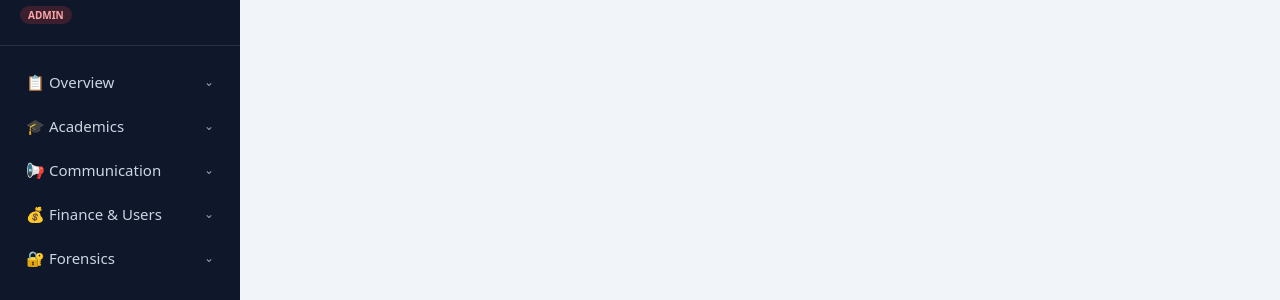
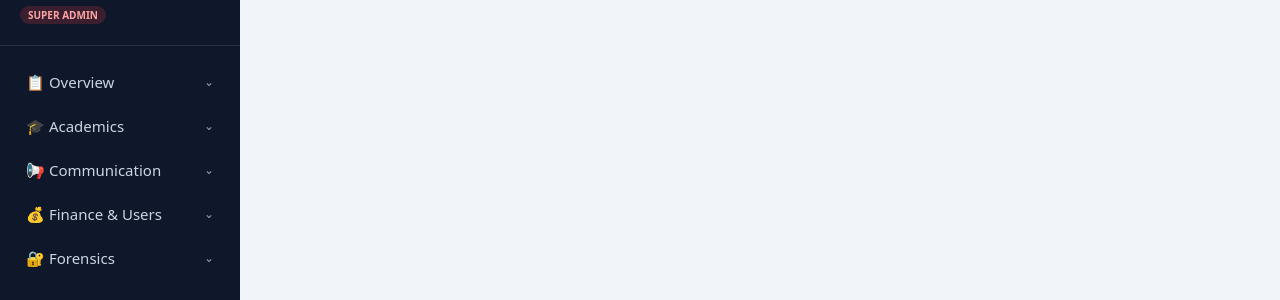
Before and after one commit to Pratibha-igdtuw/signbridge, a Flask app: page /login in a window 1280 px wide. Shown: the part 65-365 px from the top of the page. Run offline with Flask 3, Linux system fonts and the light colour scheme; the visitor is signed in with stand-in values (Sample User, id 1); data comes from the database, SQL or seed files in the repository; data that the repository does not hold is empty; some libraries are stand-ins or nearby versions.

Commit message:
updated app.py , BASE.HTML

```diff
--- a/app.py
+++ b/app.py
@@ -887,7 +887,7 @@ LOGIN_HISTORY_STATUSES = ("success", "failed", "locked")
 
 
 @app.route("/users/login-history")
-@role_required("admin", "access_manager")
+@role_required("access_manager")
 def login_history():
     q          = (request.args.get("q") or "").strip()
     role       = (request.args.get("role") or "").strip()
--- a/templates/base.html
+++ b/templates/base.html
@@ -422,7 +422,7 @@
         <div class="text-white font-semibold text-lg leading-tight mt-1">Secure&nbsp;SMS</div>
         <div class="mt-1">
           {% if user.role == 'admin' %}
-            <span class="text-[10px] bg-red-500/20 text-red-300 px-2 py-0.5 rounded-full font-semibold">ADMIN</span>
+            <span class="text-[10px] bg-red-500/20 text-red-300 px-2 py-0.5 rounded-full font-semibold"> SUPER ADMIN</span>
           {% elif user.role == 'faculty' %}
             <span class="text-[10px] bg-blue-500/20 text-blue-300 px-2 py-0.5 rounded-full font-semibold">FACULTY</span>
           {% elif user.role == 'access_manager' %}
@@ -507,7 +507,6 @@
           {{ nav('users_list', 'User Accounts', '🛡️') }}
           {{ nav('role_management', 'Role Management', '🧩') }}
           {{ nav('password_reset', 'Password Reset', '🔑') }}
-          {{ nav('login_history', 'Login History', '🕘') }}
           {% if has_endpoint('pending_users') %}
           <a href="{{ url_for('pending_users') }}" class="flex items-center justify-between px-3 py-2 rounded-md hover:bg-white/5 hover:text-white transition
                 {{ 'nav-active' if request.endpoint == 'pending_users' else '' }}">
```
